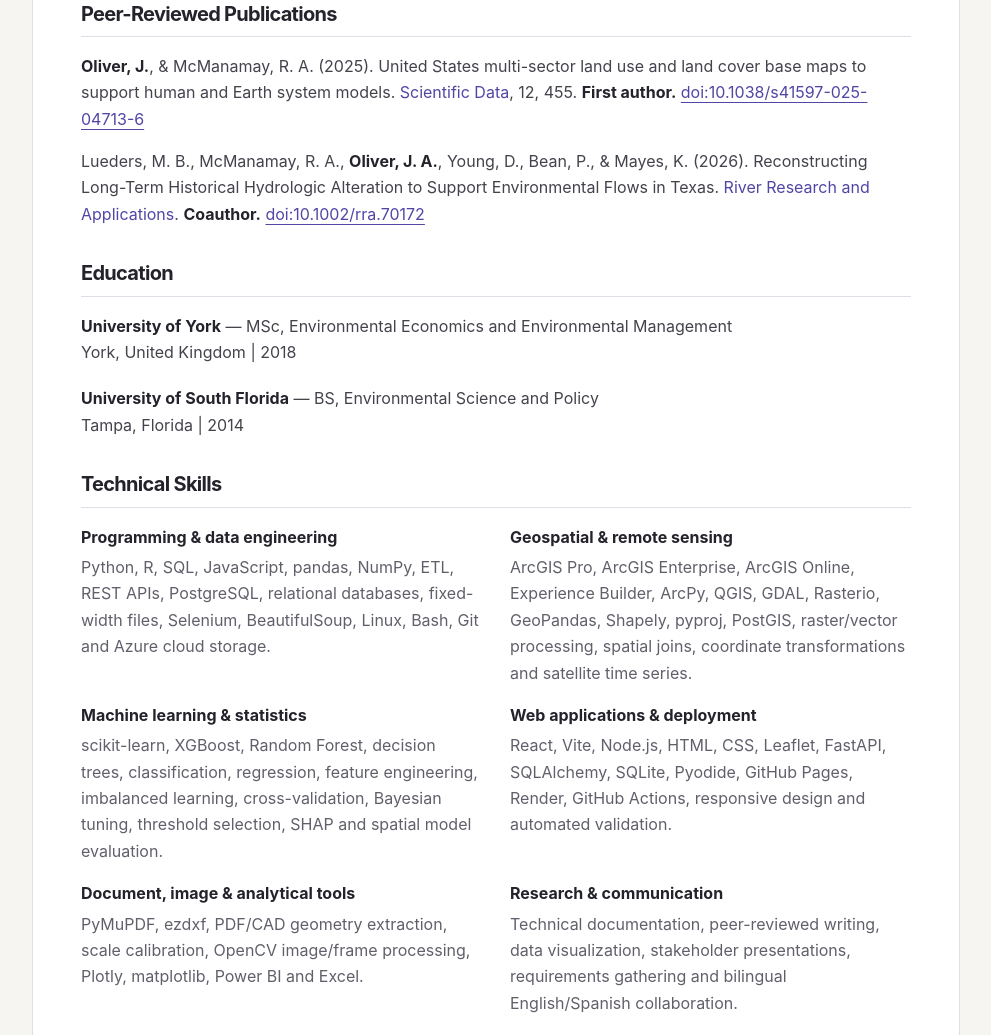
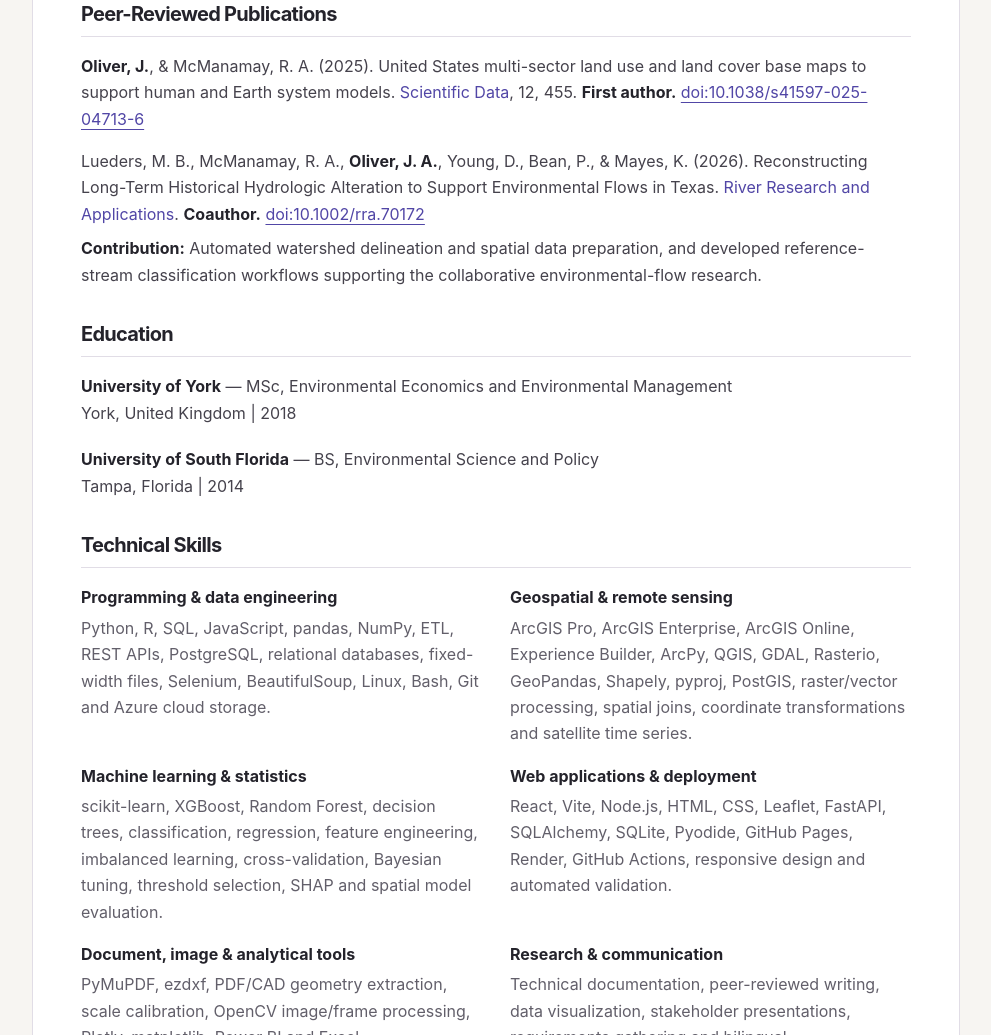
Before and after one commit to jayjayanton/Website-Portfolio, a website: page cv.html in a window 1280 px wide. Shown: the part 6995-8030 px from the top of the page, without its empty margins (144-1135 px from the left). Drawn offline with Linux system fonts and the light colour scheme.

Commit message:
State Jay's contribution directly beneath the coauthored publication

```diff
--- a/cv.html
+++ b/cv.html
@@ -263,6 +263,7 @@
     </div>
     <div class="cv-publication">
       <p>Lueders, M. B., McManamay, R. A., <strong>Oliver, J. A.</strong>, Young, D., Bean, P., &amp; Mayes, K. (2026). Reconstructing Long-Term Historical Hydrologic Alteration to Support Environmental Flows in Texas. <em>River Research and Applications</em>. <strong>Coauthor.</strong> <a href="https://doi.org/10.1002/rra.70172">doi:10.1002/rra.70172</a></p>
+      <p><strong>Contribution:</strong> Automated watershed delineation and spatial data preparation, and developed reference-stream classification workflows supporting the collaborative environmental-flow research.</p>
     </div>
   </section>
 
```
Also changed, not shown: content/cv.html (+1 -0 lines).
